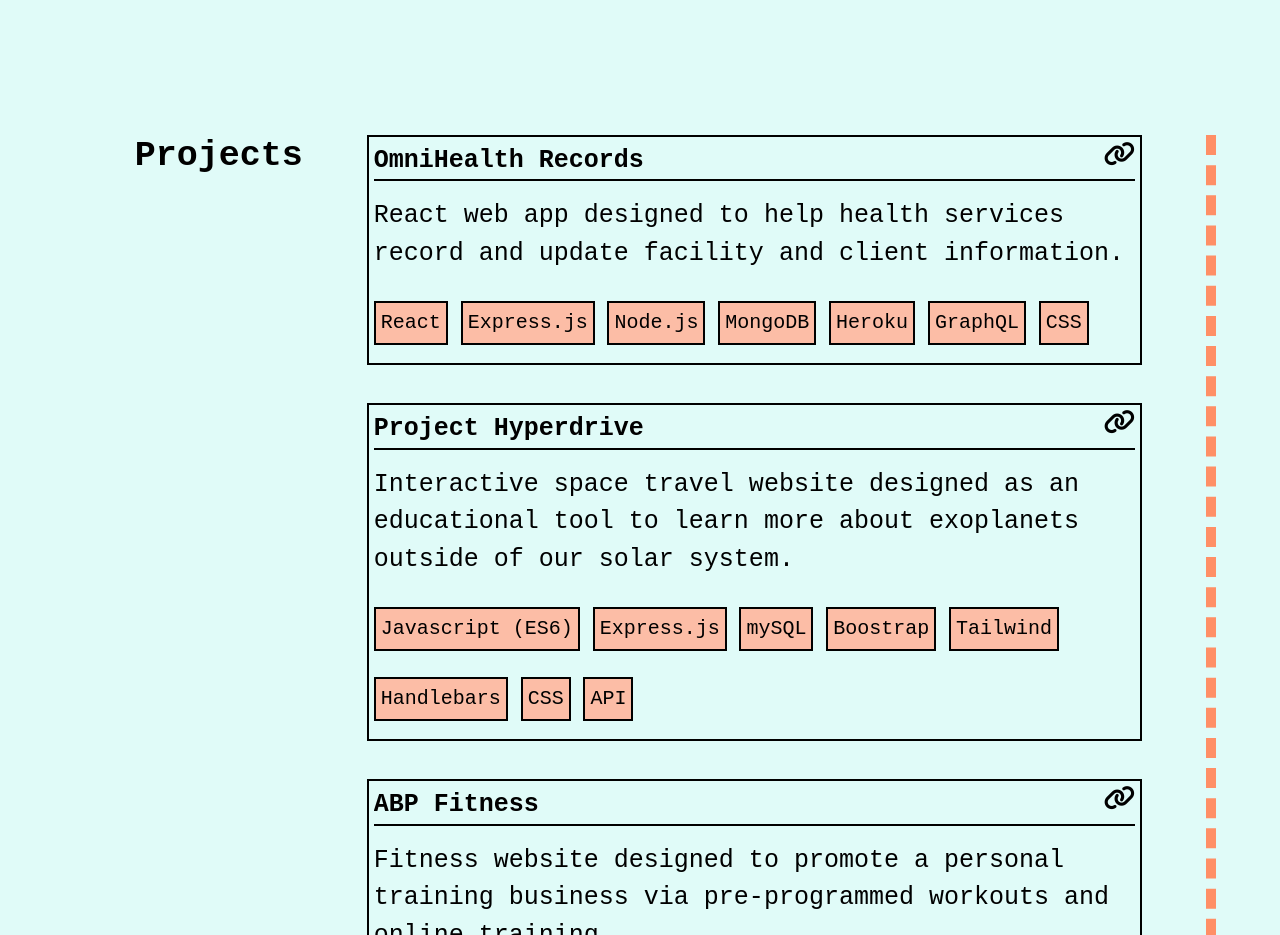
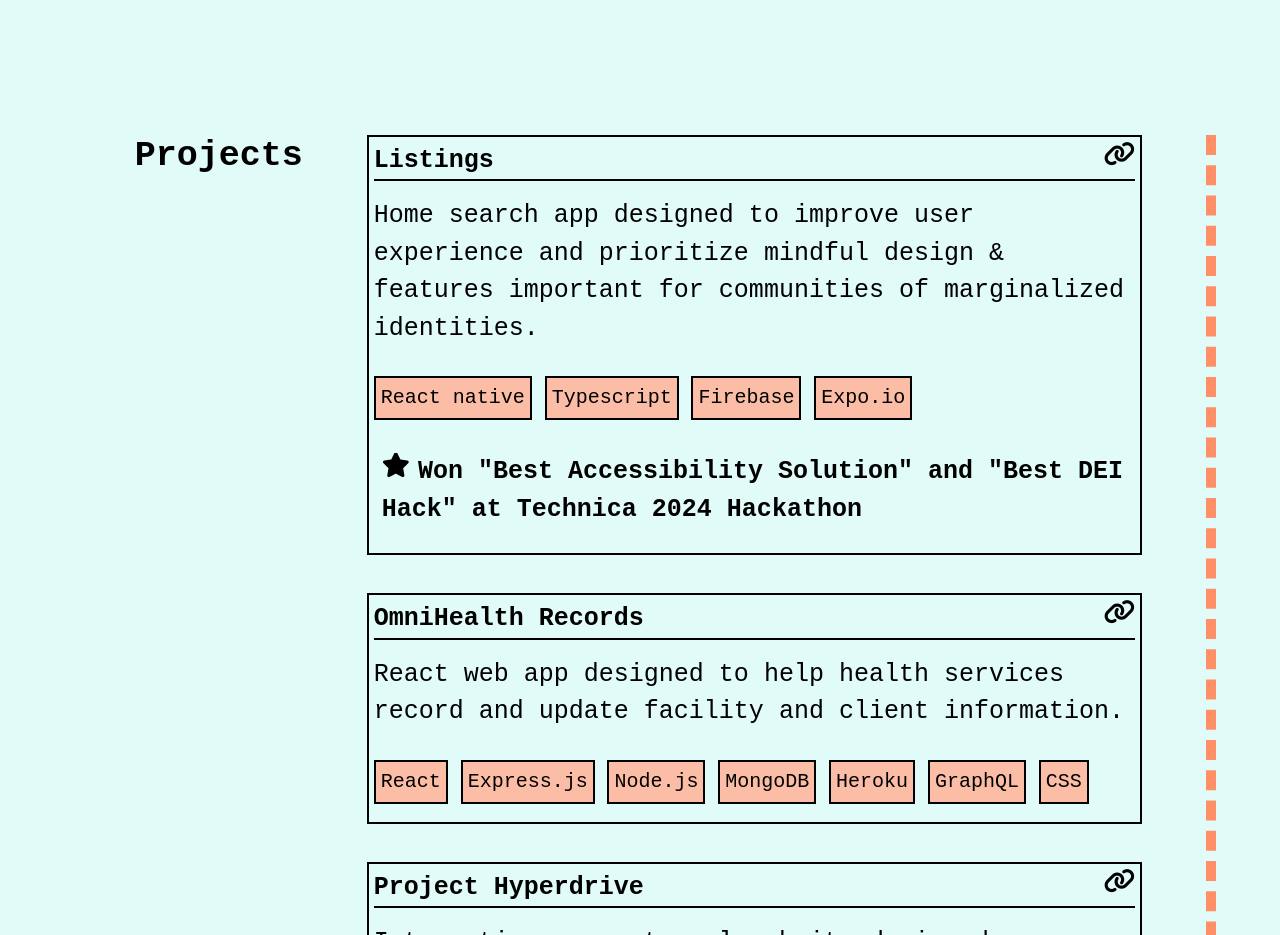
Before and after one commit to lilpinc/Portfolio, a React (Vite) app: page / in a window 1280 px wide. Shown: the part 2740-3675 px from the top of the page. Built offline with nearby package versions, Linux system fonts and the light colour scheme.

Commit message:
added new project to homepage

```diff
--- a/src/components/Body/Home/Home.css
+++ b/src/components/Body/Home/Home.css
@@ -60,7 +60,13 @@ border: solid var(--primary-text-color) 1px;
   border-right: var(--article-border);
   margin-right: 5vw;
 }
-
+.award{
+  margin:20px 8px;
+  font-weight: bold;
+}
+.fa-star{
+   margin-right:8px;
+}
 h1 {
   width: 300px;
   text-align: right;
--- a/src/components/Body/Home/Home.jsx
+++ b/src/components/Body/Home/Home.jsx
@@ -90,6 +90,21 @@ export default function Home() {
                 <section id="projects" ref={(el) => hiddenElementsRef.current.push(el)} className="hidden article">
                     <h2><b>Projects</b></h2>
                     <div className='summary summary2'>
+                    <div className="school-info paragraphs projects">
+                            <p className='proj'><b>Listings</b>
+                                <Link to="https://github.com/JosDaw/Listings" target="_blank" className="color">
+                                    <i className="fa-solid fa-link"></i>
+                                </Link>
+                            </p>
+                            <p>Home search app designed to improve user experience and prioritize mindful design & features important for communities of marginalized identities.</p>
+                            <div className="languages">
+                                <li className="skills">React native</li>
+                                <li className="skills">Typescript</li>
+                                <li className="skills">Firebase</li>
+                                <li className="skills">Expo.io</li>
+                            </div>
+                            <div class="award"><i class="fa fa-star" aria-hidden="true"></i>Won "Best Accessibility Solution" and "Best DEI Hack" at Technica 2024 Hackathon</div>
+                        </div>
                         <div className="school-info paragraphs projects">
                             <p className='proj'><b>OmniHealth Records</b>
                                 <Link to="https://github.com/shockeyj9/Omnihealth-Records" target="_blank" className="color">
```
